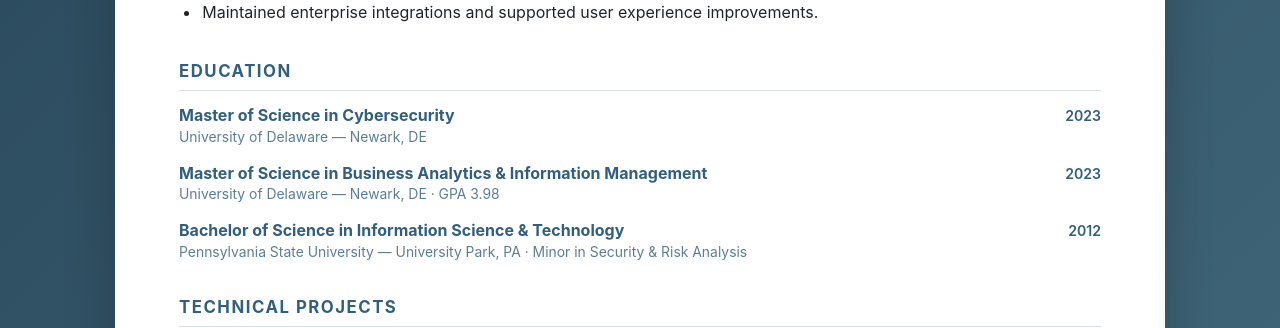
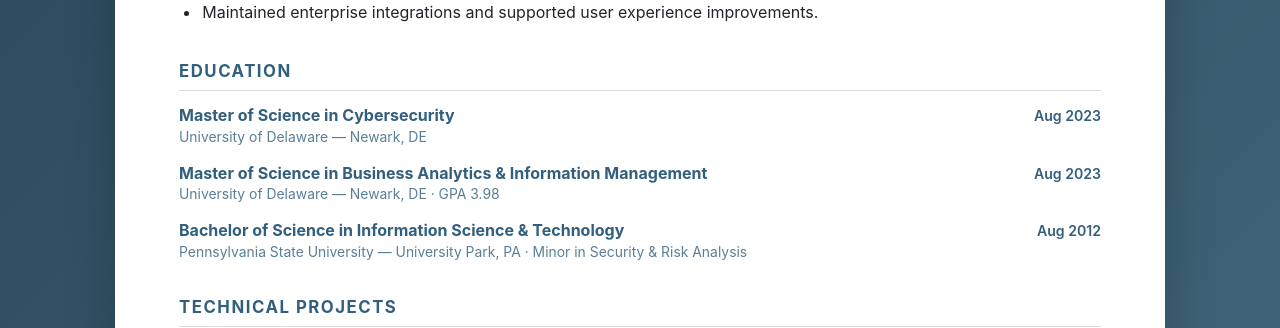
Before and after one commit to bbc5008/bbc5008.github.io, a Jekyll site: the page built from resume.markdown, in a window 1280 px wide and 900 px high, scrolled down 2073 px. Shown: the part 210-538 px from the top of the window. Built offline with Jekyll 4.4.1, drawn with Linux system fonts in a browser that asks for light colours.

Commit message:
tweaked date formatting on education section

```diff
--- a/resume.markdown
+++ b/resume.markdown
@@ -211,7 +211,7 @@ permalink: /resume/
   <div class="education-entry">
     <div class="education-primary">
       <h3>Master of Science in Cybersecurity</h3>
-      <span class="education-date">2023</span>
+      <span class="education-date">Aug 2023</span>
     </div>
     <div class="education-secondary">University of Delaware — Newark, DE</div>
   </div>
@@ -219,7 +219,7 @@ permalink: /resume/
   <div class="education-entry">
     <div class="education-primary">
       <h3>Master of Science in Business Analytics &amp; Information Management</h3>
-      <span class="education-date">2023</span>
+      <span class="education-date">Aug 2023</span>
     </div>
     <div class="education-secondary">University of Delaware — Newark, DE · GPA 3.98</div>
   </div>
@@ -227,7 +227,7 @@ permalink: /resume/
   <div class="education-entry">
     <div class="education-primary">
       <h3>Bachelor of Science in Information Science &amp; Technology</h3>
-      <span class="education-date">2012</span>
+      <span class="education-date">Aug 2012</span>
     </div>
     <div class="education-secondary">Pennsylvania State University — University Park, PA · Minor in Security &amp; Risk Analysis</div>
   </div>
```
